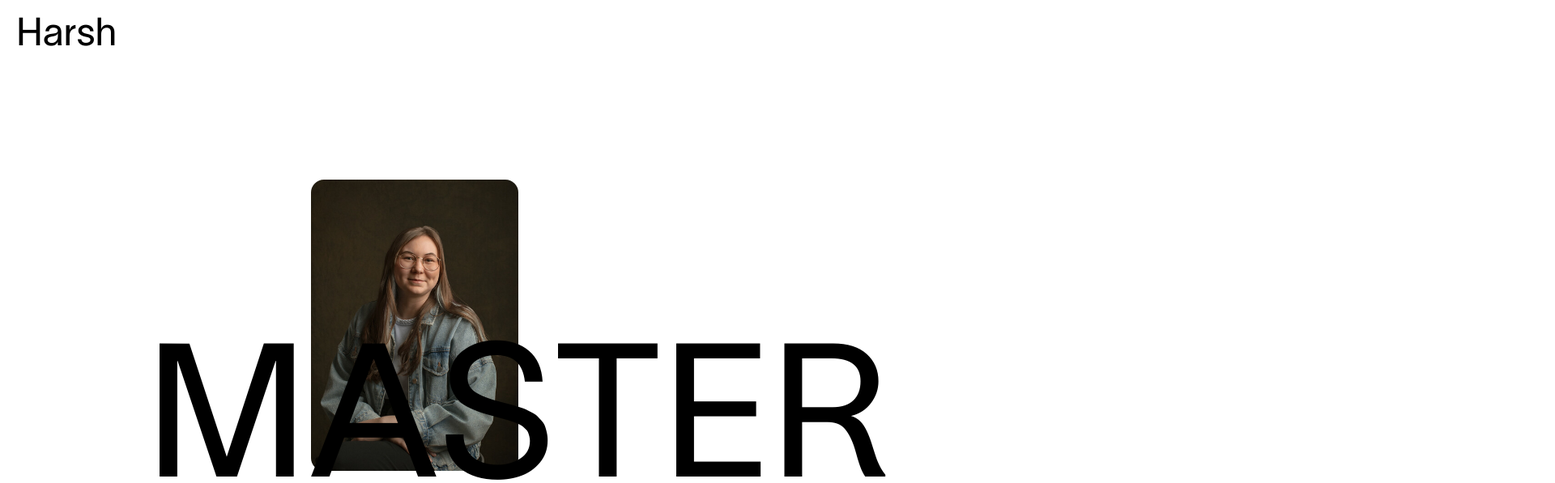
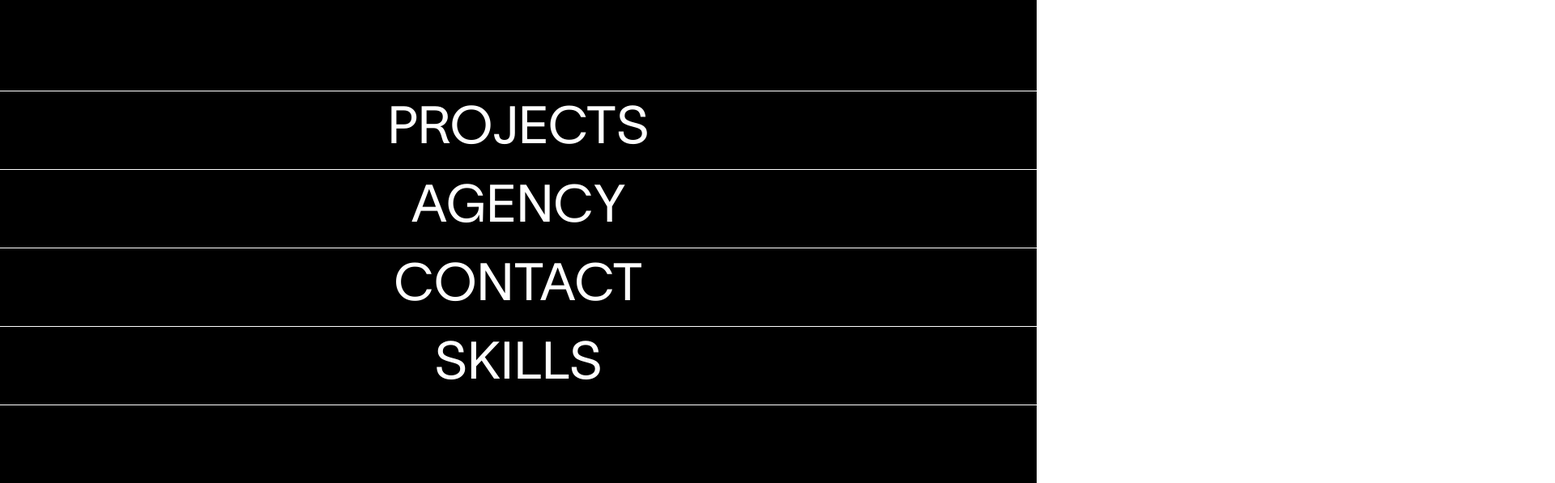
Before and after one commit to Harsh140710/Portfolio, a React (Vite) app: page /agency in a window 1280 px wide. Shown: the top 597 px of the page at 81% size, 1920 px wide, since content can reach past the window. Built offline with nearby package versions, Linux system fonts and the light colour scheme.

Commit message:
feat: Add navigation components and enhance layout with GSAP animations

```diff
--- a/src/App.jsx
+++ b/src/App.jsx
@@ -2,15 +2,19 @@ import { Route, Routes } from "react-router-dom";
 import Home from "./pages/Home";
 import Agency from "./pages/Agency";
 import Projects from "./pages/Projects";
+import NavBar from "./components/Navigation/NavBar";
+import FullScreenNav from "./components/Navigation/FullScreenNav";
 
 const App = () => {
   return (
     <div>
-      <Routes>
+      {/* <NavBar /> */}
+      <FullScreenNav />
+      {/* <Routes>
         <Route path="/" element={<Home />} />
         <Route path="/agency" element={<Agency />} />
         <Route path="/projects" element={<Projects />} />
-      </Routes>
+      </Routes> */}
     </div>
   );
 };
--- /dev/null
+++ b/src/components/Navigation/FullScreenNav.jsx
@@ -0,0 +1,90 @@
+const FullScreenNav = () => {
+  const navLinks = [
+    {
+      name: "Projects",
+      description_1: "Full stack developer",
+      description_2: "With newly skilled",
+      image_1: "image-1.jpg",
+      image_2: "image-2.jpg",
+    },
+    {
+      name: "Agency",
+      description_1: "Started New Agency",
+      description_2: "As Freelancing",
+      image_1: "image-1.jpg",
+      image_2: "image-2.jpg",
+    },
+    {
+      name: "Contact",
+      description_1: "Contact me for",
+      description_2: "freelancing projects",
+      image_1: "image-1.jpg",
+      image_2: "image-2.jpg",
+    },
+    {
+      name: "Skills",
+      description_1: "Full stack developer",
+      description_2: "Master in MERN stack",
+      image_1: "image-1.jpg",
+      image_2: "image-2.jpg",
+    },
+  ];
+
+  return (
+    <div
+      id="fullScreenNav"
+      className="h-screen w-full py-28 absolute bg-black text-white"
+    >
+      <div id="allLinks" className="">
+        {navLinks.map((e, index) => (
+          <div
+            className={`link relative ${
+              index === navLinks.length - 1 ? "border-y" : "border-t"
+            } border-white`}
+            key={index}
+          >
+            <h1 className="font-[Personal-font-500] text-[5vw] uppercase text-center">
+              {e.name}
+            </h1>
+            <div className=" moveLink absolute text-black bg-[#6edb1a] top-0 flex">
+              <div className="moveX flex flex-nowrap items-center">
+                <h2 className="whitespace-nowrap font-[Personal-font-500] text-[5vw] uppercase text-center">
+                  {e.description_1}
+                </h2>
+                <img
+                  src={e.image_1}
+                  className="h-14 w-36 shrink-0 object-center rounded-full"
+                />
+                <h2 className="whitespace-nowrap font-[Personal-font-500] text-[5vw] uppercase text-center">
+                  {e.description_2}
+                </h2>
+                <img
+                  src={e.image_2}
+                  className="h-14 w-36 shrink-0 object-center rounded-full"
+                />
+              </div>
+              <div className="moveX flex flex-nowrap items-center">
+                <h2 className="whitespace-nowrap font-[Personal-font-500] text-[5vw] uppercase text-center">
+                  {e.description_1}
+                </h2>
+                <img
+                  src={e.image_1}
+                  className="h-14 w-36 shrink-0 object-center rounded-full"
+                />
+                <h2 className="whitespace-nowrap font-[Personal-font-500] text-[5vw] uppercase text-center">
+                  {e.description_2}
+                </h2>
+                <img
+                  src={e.image_2}
+                  className="h-14 w-36 shrink-0 object-center rounded-full"
+                />
+              </div>
+            </div>
+          </div>
+        ))}
+      </div>
+    </div>
+  );
+};
+
+export default FullScreenNav;
--- /dev/null
+++ b/src/components/Navigation/NavBar.jsx
@@ -0,0 +1,30 @@
+import React from "react";
+import { useRef } from "react";
+
+const NavBar = () => {
+  const navGreenRef = useRef(null);
+  return (
+    <div className="flex fixed -top-2.5 z-4 w-full items-center justify-between">
+      <div className="pl-3 pt-3">
+        <h1 className="text-6xl font-bold ">Harsh</h1>
+      </div>
+      <div
+        onMouseEnter={() => {
+          navGreenRef.current.style.height = "100%";
+        }}
+        onMouseLeave={() => {
+          navGreenRef.current.style.height = '0%';
+        }}
+        className="h-10 bg-black w-[16vw] relative -mt-5"
+      >
+        <div
+          ref={navGreenRef}
+          className="bg-[#6edb1a] h-0 transition-all absolute top-0 w-full"
+        ></div>
+        <div className="relative"></div>
+      </div>
+    </div>
+  );
+};
+
+export default NavBar;
--- a/src/components/common/Stairs.jsx
+++ b/src/components/common/Stairs.jsx
@@ -3,9 +3,11 @@ import gsap from "gsap";
 import { useRef } from "react";
 import { useLocation } from "react-router-dom";
 
-const Stairs = () => {
+const Stairs = ({ children }) => {
   const currentPath = useLocation().pathname;
   const stairParentRef = useRef(null);
+
+  const pageRef = useRef(null)
 
   useGSAP(function () {
       const tl = gsap.timeline();
@@ -31,9 +33,16 @@ const Stairs = () => {
       tl.to(".stair", {
         y: "0%",
       });
-  }, [currentPath]);
+
+      gsap.from(pageRef.current, {
+        opacity: 0,
+        delay: 1.3,
+        scale: 1.3,
+      })
+},[currentPath]);
 
   return (
+    <div>
       <div ref={stairParentRef} className="h-screen w-full fixed z-10 top-0">
         <div className="h-full w-full flex">
           <div className="stair h-full w-1/5 bg-black"></div>
@@ -43,6 +52,11 @@ const Stairs = () => {
           <div className="stair h-full w-1/5 bg-black"></div>
         </div>
       </div>
+
+      <div ref={pageRef}>
+        {children}
+      </div>
+    </div>
   );
 };
 
--- a/src/index.css
+++ b/src/index.css
@@ -23,3 +23,29 @@
 ::-webkit-scrollbar {
   display: none;
 }
+
+.moveX {
+  animation-name: moveAnimation;
+  animation-duration: 10s;
+  animation-iteration-count: infinite;
+  animation-timing-function: linear;
+}
+
+.moveLink{
+  opacity: 0;
+  transition: all ease-in-out 0.2s;
+}
+
+.link:hover .moveLink {
+  opacity: 1;
+}
+
+@keyframes moveAnimation {
+  from {
+    transform: translateX(0);
+  }
+
+  to{
+    transform: translateX(-100%);
+  }
+}
--- a/src/main.jsx
+++ b/src/main.jsx
@@ -8,8 +8,9 @@ import Stairs from "./components/common/Stairs.jsx";
 createRoot(document.getElementById("root")).render(
   <StrictMode>
     <BrowserRouter>
-      <Stairs />
-      <App />
+      <Stairs>
+        <App />
+      </Stairs>
     </BrowserRouter>
   </StrictMode>
 );
--- a/src/pages/Agency.jsx
+++ b/src/pages/Agency.jsx
@@ -31,7 +31,12 @@ const Agency = () => {
         start: "top 27.8%",
         end: "top -110%",
         pin: true,
+        pinSpacing: true,
+        pinReparent: true,
+        pinType: 'transform',
         scrub: true,
+        anticipatePin: 1,
+        invalidateOnRefresh: true,
         onUpdate: (e) => {
           let imgIndex;
           if (e.progress < 1) {
@@ -47,10 +52,7 @@ const Agency = () => {
 
   return (
     <div>
-      <div className="section-1">
-        <h1 className="fixed overflow-hidden text-5xl font-[personal-font-500] top-5 left-5">
-          Harsh
-        </h1>
+      <div className="section-1 relative py-1">
         <div
           ref={imageDivRef}
           className="absolute h-[45vh] w-[20vw] rounded top-44 left-[30vw]"
--- a/src/pages/Home.jsx
+++ b/src/pages/Home.jsx
@@ -8,7 +8,6 @@ const Home = () => {
       <div className='h-screen w-screen fixed'>
         <Video />
       </div>
-      <h1 className='absolute overflow-hidden text-5xl text-white font-[personal-font-500] p-5'>Harsh</h1>
 
       <div className='h-screen w-screen relative overflow-hidden flex flex-col justify-between'>
         <HeroText />
```
Lines whose indentation alone changed are shown as unchanged.
